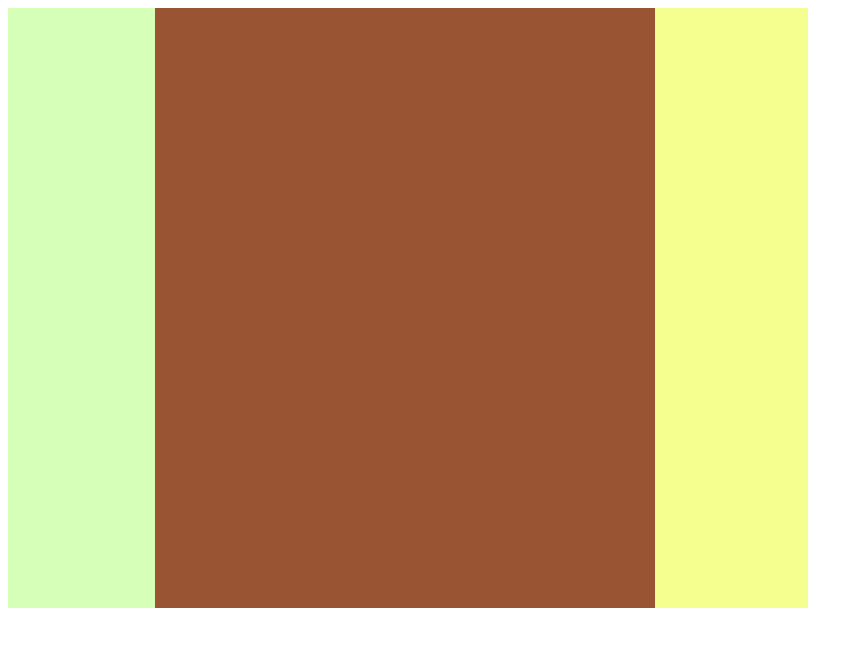
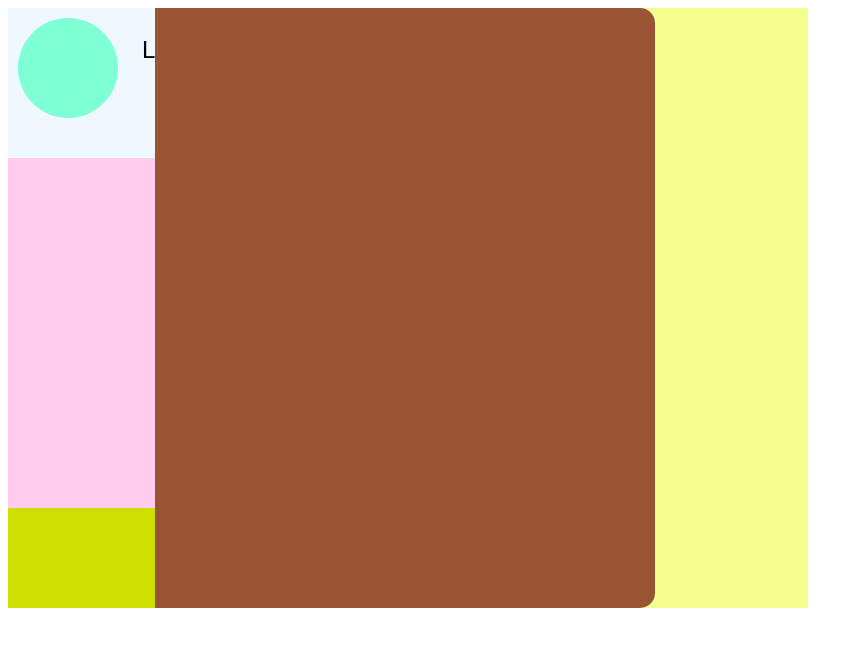
Before and after one commit to bymac-si/modulo5-introduccion-web, a plain HTML site: page index.html in a window 1280 px wide. Shown: the whole page, without its empty margins (0-863 px from the left). Drawn offline with Linux system fonts and the light colour scheme.

Commit message:
ejercicio con barra de navegacion ya alineada

```diff
--- a/css/index.css
+++ b/css/index.css
@@ -8,13 +8,52 @@
     height: 600px;
     width: 300px;
     display: block;
+    border-radius: 15px 0px 0px 15px;
 }
 #contenido {
     background-color: #995533;
     height: 600px;
     width: 500px;
-    display: block;
+    display: inline-block;
     position: absolute;
     top: 8px;
     right: 625px;
+    border-radius: 0px 15px 15px 0px;
 }
+#campo-foto{
+    background-color: aliceblue;
+    height: 150px;
+    width: 300px;
+}
+#avatar{
+    background-color: aquamarine;
+    height: 100px;
+    width: 100px;
+    border-radius: 50px;
+    position: relative;
+    top: 10px;
+    left: 10px;
+    display: inline-block;
+}
+#nombre-avatar{
+    font-size: 24px;
+    font-family: Arial, Helvetica, sans-serif;
+    color: black;
+    height: 100px;
+    width: 190px;
+    position: relative;
+    top: -50px;
+    left: 30px;
+    display: inline-block;
+
+}
+#segunda-caja-navegar{
+    background-color: #ffccee;
+    height: 350px;
+    width: 300px;
+}
+#tercera-caja-navegar{
+    background-color: #ccdf00;
+    height: 100px;
+    width: 300px;
+}
--- a/index.html
+++ b/index.html
@@ -9,7 +9,14 @@
 </head>
 <body>
     <div id="container">
-        <div id="menu"></div>
+        <div id="menu">
+            <div id="campo-foto">
+                <div id="avatar"></div>
+                <div id="nombre-avatar">Lorem Ipsum</div>
+            </div>
+            <div id="segunda-caja-navegar"></div>
+            <div id="tercera-caja-navegar"></div>
+        </div>
         <div id="contenido"></div>
     </div>
 </body>
```
